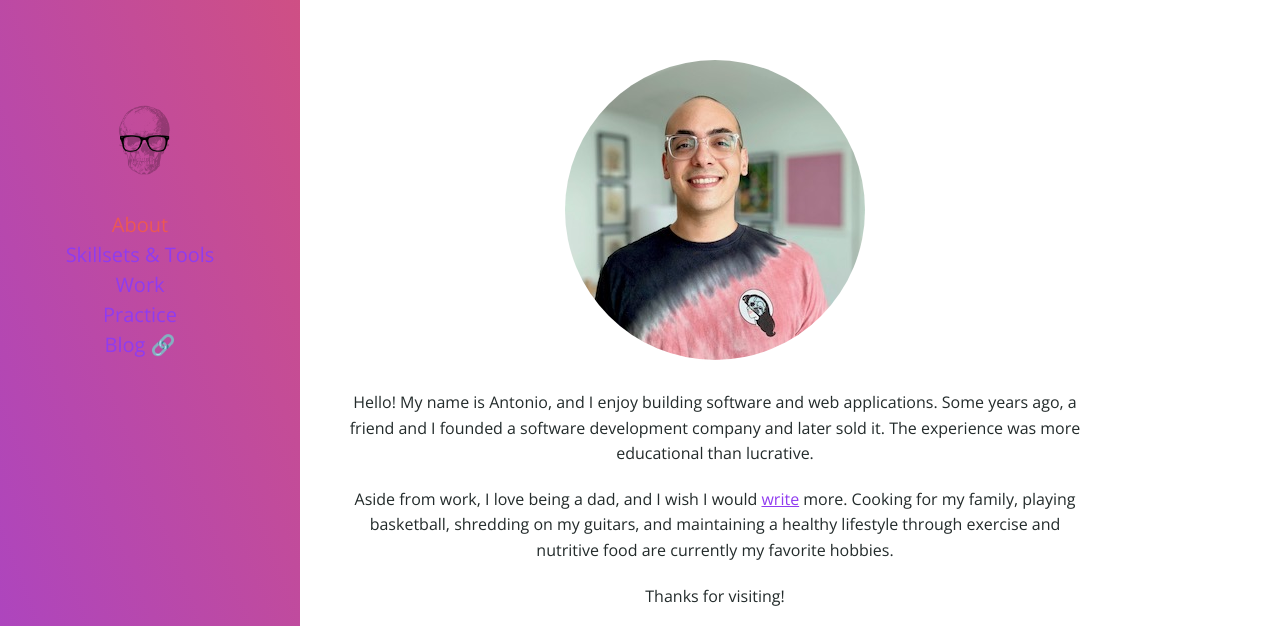
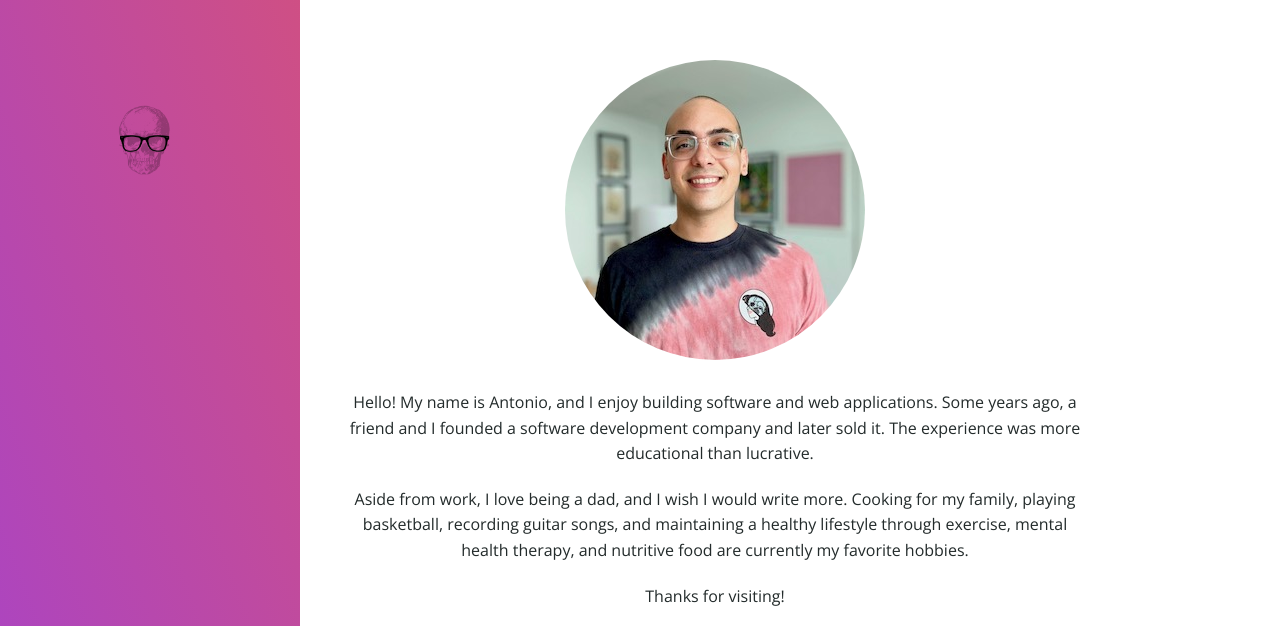
Before and after one commit to antoniwan/old-arodus-gatsby, a Gatsby site: page / in a window 1280 px wide. Shown: the top 626 px of the page. Built offline with nearby package versions, Linux system fonts and the light colour scheme; Gatsby itself is replaced by a stand-in of ours.

Commit message:
👌 IMPROVE: UPDATES - 2022

```diff
--- a/gatsby-config.js
+++ b/gatsby-config.js
@@ -37,7 +37,6 @@ module.exports = {
       resolve: `gatsby-plugin-manifest`,
       options: {
         name: `Antonio Rodriguez`,
-        short_name: `arod.us`,
         start_url: `/`,
         background_color: `#ffffff`,
         theme_color: `#eb5854`,
--- a/src/components/links.js
+++ b/src/components/links.js
@@ -69,46 +69,6 @@ const Links = ({ isOpen, handleClick }) => {
           About
         </Link>
       </li>
-      <li>
-        <Link
-          to="/skillset-and-tools"
-          onClick={handleClick}
-          activeClassName="active"
-        >
-          Skillsets & Tools
-        </Link>
-      </li>
-      <li>
-        <Link to="/work" onClick={handleClick} activeClassName="active">
-          Work
-        </Link>
-      </li>
-      <li>
-        <Link
-          to="/practice-and-exercises"
-          onClick={handleClick}
-          activeClassName="active"
-        >
-          Practice
-        </Link>
-      </li>
-      <li>
-        <a
-          href="https://abunchofideas.com/?utm_source=website&utm_medium=link&utm_campaign=arodus"
-          target="_blank"
-          rel="noopener noreferrer"
-        >
-          Blog{" "}
-          <sup>
-            <span
-              role="img"
-              aria-label="External Link - will open in a new tab!"
-            >
-              🔗
-            </span>
-          </sup>
-        </a>
-      </li>
     </StyledLinks>
   )
 }
--- a/src/components/navigation.js
+++ b/src/components/navigation.js
@@ -77,18 +77,6 @@ const Navigation = () => {
   return (
     <StyledNavigation>
       <Skullface />
-
-      <BurgerMenuIcon isOpen={isOpen} handleClick={toggleMenu} />
-
-      <nav className={`mobile-menu  ${isOpen ? "is-open" : ""}`}>
-        <div className={`${isOpen ? "is-open" : ""} links-wrapper`}>
-          <Links isOpen={isOpen} handleClick={handleClick} />
-        </div>
-      </nav>
-
-      <nav className={`desktop-menu  ${isOpen ? "is-open" : ""}`}>
-        <Links isOpen={isOpen} handleClick={handleClick} />
-      </nav>
     </StyledNavigation>
   )
 }
--- a/src/components/socialicons.js
+++ b/src/components/socialicons.js
@@ -111,7 +111,7 @@ export default function SocialIcons() {
         </a>
       </li>
       <li>
-        <a href="mailto:hello@arod.us">
+        <a href="mailto:antoniorodriguez@hey.com">
           <GoMail />
         </a>
       </li>
--- a/src/pages/index.js
+++ b/src/pages/index.js
@@ -52,17 +52,10 @@ const IndexPage = () => (
         educational than lucrative.
       </p>
       <p>
-        Aside from work, I love being a dad, and I wish I would{" "}
-        <a
-          href="https://abunchofideas.com/?utm_source=website&utm_medium=link&utm_campaign=arodus"
-          target="_blank"
-          rel="noopener noreferrer"
-        >
-          write
-        </a>{" "}
-        more. Cooking for my family, playing basketball, shredding on my
-        guitars, and maintaining a healthy lifestyle through exercise and
-        nutritive food are currently my favorite hobbies.
+        Aside from work, I love being a dad, and I wish I would write more.
+        Cooking for my family, playing basketball, recording guitar songs, and
+        maintaining a healthy lifestyle through exercise, mental health therapy,
+        and nutritive food are currently my favorite hobbies.
       </p>
 
       <p>Thanks for visiting!</p>
```
Also changed, not shown: src/data/tools.js (+2 -25 lines), 1 other file.
